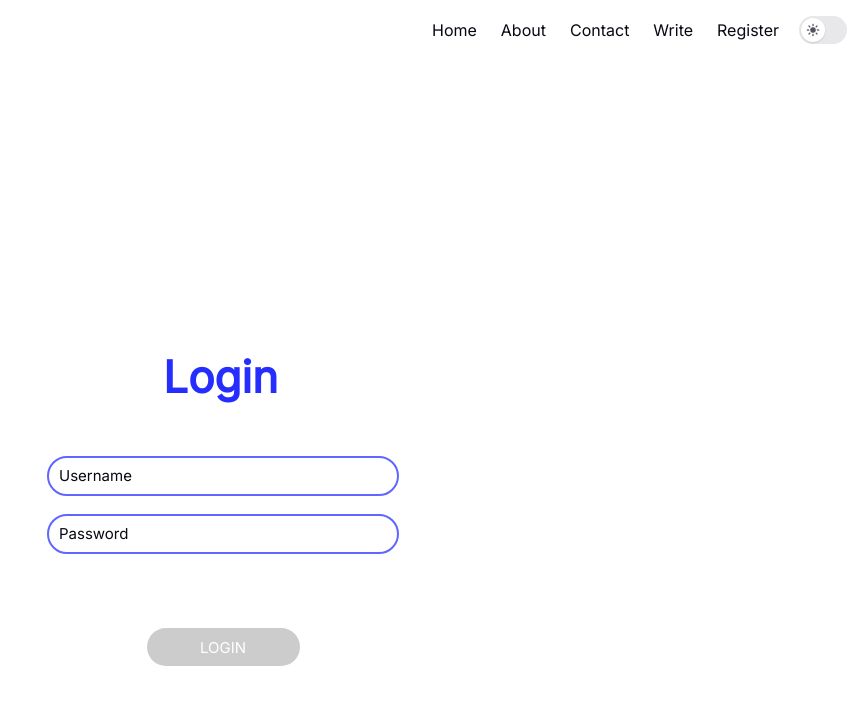
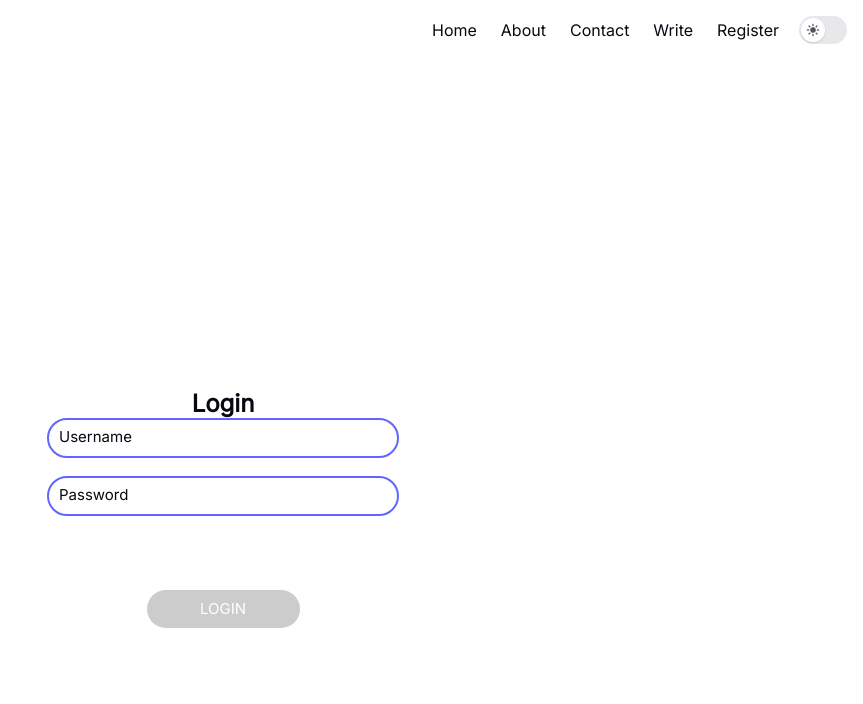
Before and after one commit to itsteatv/Reactjs-Blog-App, a React (Vite) app: page /login in a window 1280 px wide. Shown: the top 704 px of the page, without its empty margins (417-1280 px from the left). Built offline with nearby package versions, Linux system fonts and the light colour scheme.

Commit message:
className Changed (Login)

```diff
--- a/src/components/UI/Login.jsx
+++ b/src/components/UI/Login.jsx
@@ -39,7 +39,7 @@ function Login() {
     return (
         <section aria-label="Login" className={styles.login}>
             <form onSubmit={formSubmission} className={styles["form-container"]}>
-                <h1 className={styles["login-title"]}>Login</h1>
+                <h1 className={styles["form-title"]}>Login</h1>
                 <input
                     type="text"
                     className={`${styles["form-input"]} ${usernameError ? `${styles.invalid} ${styles.shake}` : ""}`}
```
